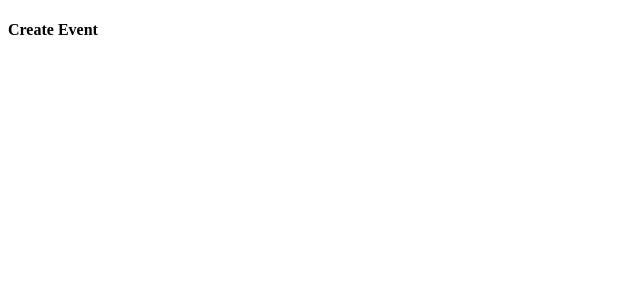
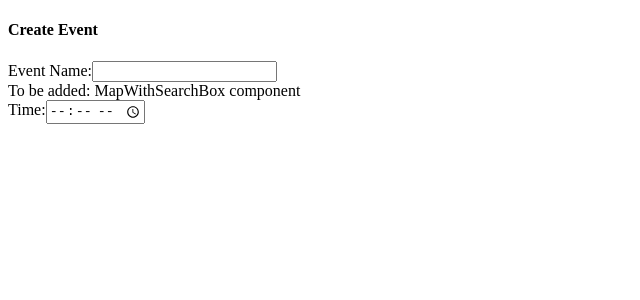
Before and after one commit to wjeichhold/hrnyc12-plato, a React app: page /#/create in a window 1280 px wide. Shown: the top 300 px of the page, without its empty margins (0-640 px from the left). Built offline with nearby package versions, Linux system fonts and the light colour scheme; the HTML template or start-up script is replaced by a standard one.

Commit message:
(feat) Add create event form

```diff
--- a/react-client/src/components/CreateEvent.jsx
+++ b/react-client/src/components/CreateEvent.jsx
@@ -1,9 +1,53 @@
 import React from 'react';
 
-const CreateEvent = (props) => (
-  <div>
-    <h4> Create Event </h4>
-  </div>
-)
+class CreateEvent extends React.Component {
+  constructor (props) {
+    super(props);
+    this.state = {
+      eventName: '',
+      location: {
+        longitude: '',
+        latitude: '',
+      },
+      time: '',
+      attendees: []
+    }
+  }
+
+  handleEventNameChange (e) {
+    this.setState({
+      eventName: e.target.value
+    });
+  }
+
+  handleTimeChange (e) {
+    this.setState({
+      time: e.target.value
+    });
+  }
+
+  render () {
+    return (
+      <div>
+        <h4> Create Event </h4>
+        <form>
+          <label>
+            Event Name:
+            <input type="text" value={this.state.eventName} onChange={this.handleEventNameChange} />
+          </label>
+          <br/>
+            To be added: MapWithSearchBox component
+            { /* <MapWithSearchBox /> */ }
+          <br/>
+          <label>
+            Time:
+            <input type="time" value={this.state.time} onChange={this.handleTimeChange} />
+          </label>
+          <br/>
+        </form>
+      </div>
+    );
+  }
+}
 
 export default CreateEvent;
--- a/react-client/src/components/LandingPage.jsx
+++ b/react-client/src/components/LandingPage.jsx
@@ -22,8 +22,10 @@ class LandingPage extends React.Component {
       <h1>WAYN</h1>
       <Link to='/create'><button>Create Event</button></Link>
       <h3>OR</h3>
-      Enter your event ID:
-      <input type="text" onChange={this.handleIdChange} />
+      <label>
+        Enter your event ID:
+        <input type="text" value={this.state.eventId} onChange={this.handleIdChange} />
+      </label>
       <Link to={'/event/' + this.state.eventId}><button>Submit</button></Link>
     </div>
     )
```
Also changed, not shown: 2 other files (tests, documents, lock files or other folders).
